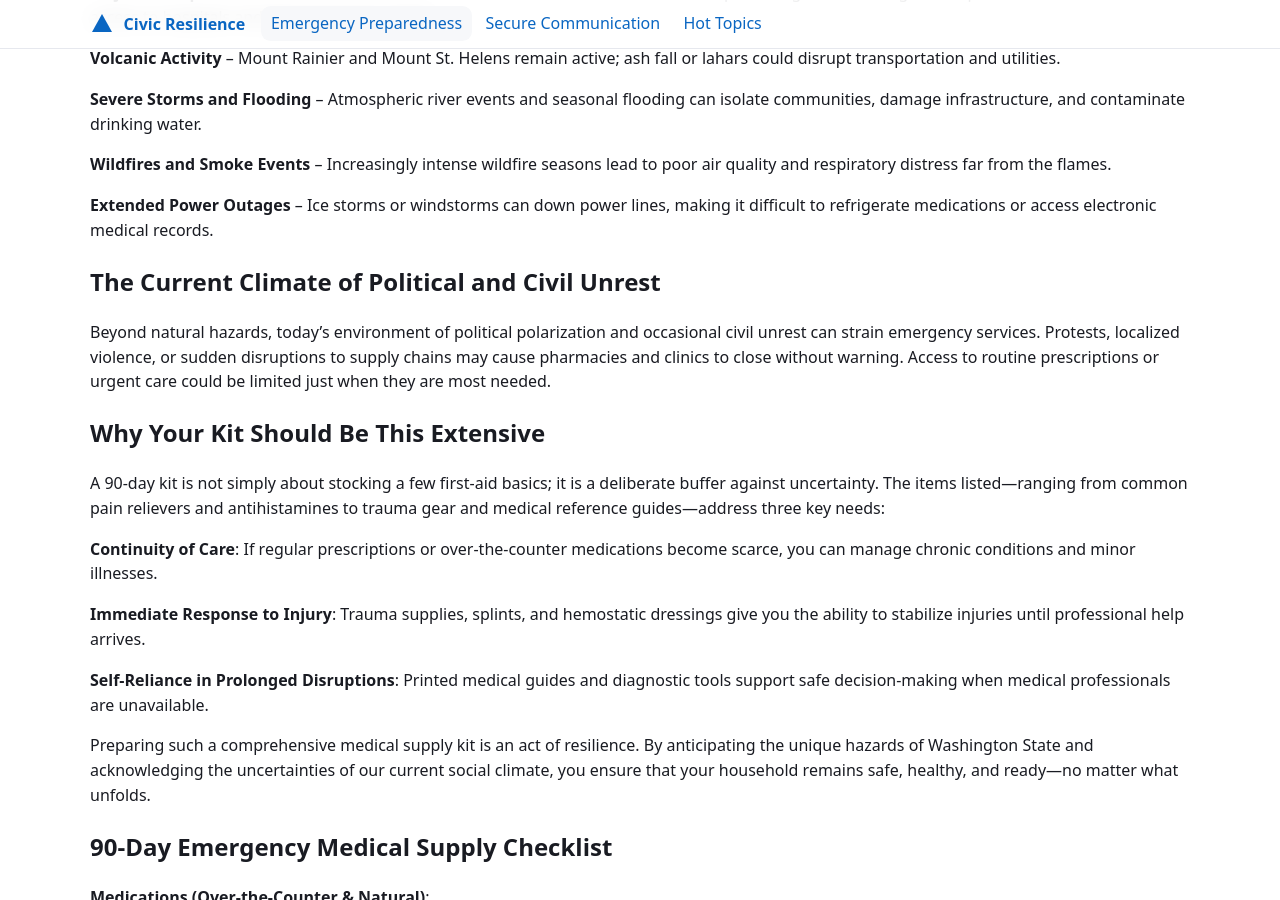
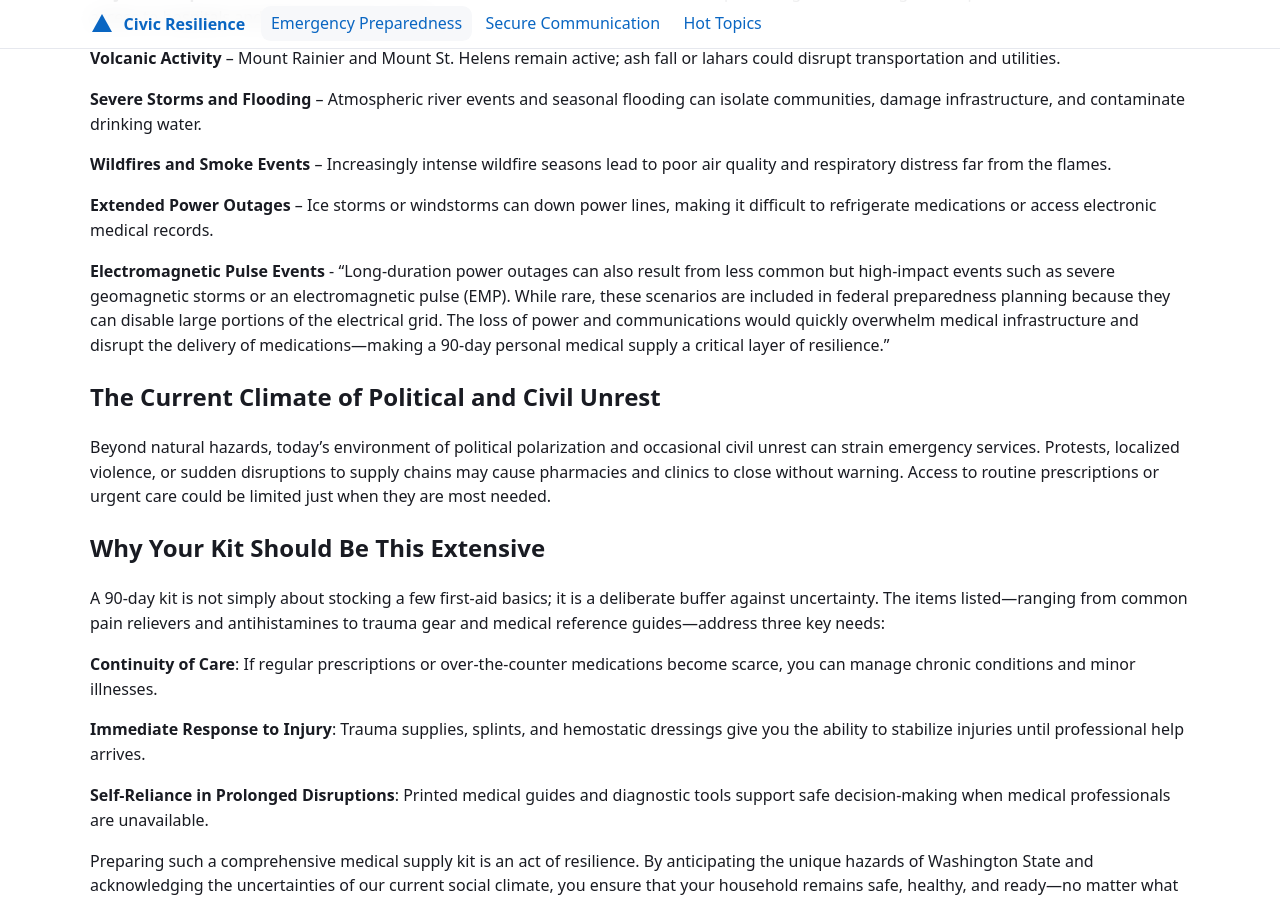
Before and after one commit to TestDepthLLC/infoportal, a Jekyll site: the page built from _preparedness/90-day-medical-kit.md, in a window 1280 px wide and 900 px high, scrolled down 613 px. Built offline with Jekyll 4.4.1, drawn with Linux system fonts in a browser that asks for light colours.

Commit message:
add emp/geomagnetic events

```diff
--- a/_preparedness/90-day-medical-kit.md
+++ b/_preparedness/90-day-medical-kit.md
@@ -28,6 +28,8 @@ Washington’s natural landscape brings a variety of serious threats:
 **Wildfires and Smoke Events** – Increasingly intense wildfire seasons lead to poor air quality and respiratory distress far from the flames.
 
 **Extended Power Outages** – Ice storms or windstorms can down power lines, making it difficult to refrigerate medications or access electronic medical records.
+
+**Electromagnetic Pulse Events** - “Long-duration power outages can also result from less common but high-impact events such as severe geomagnetic storms or an electromagnetic pulse (EMP). While rare, these scenarios are included in federal preparedness planning because they can disable large portions of the electrical grid. The loss of power and communications would quickly overwhelm medical infrastructure and disrupt the delivery of medications—making a 90-day personal medical supply a critical layer of resilience.”
 
 ## The Current Climate of Political and Civil Unrest
 
```
